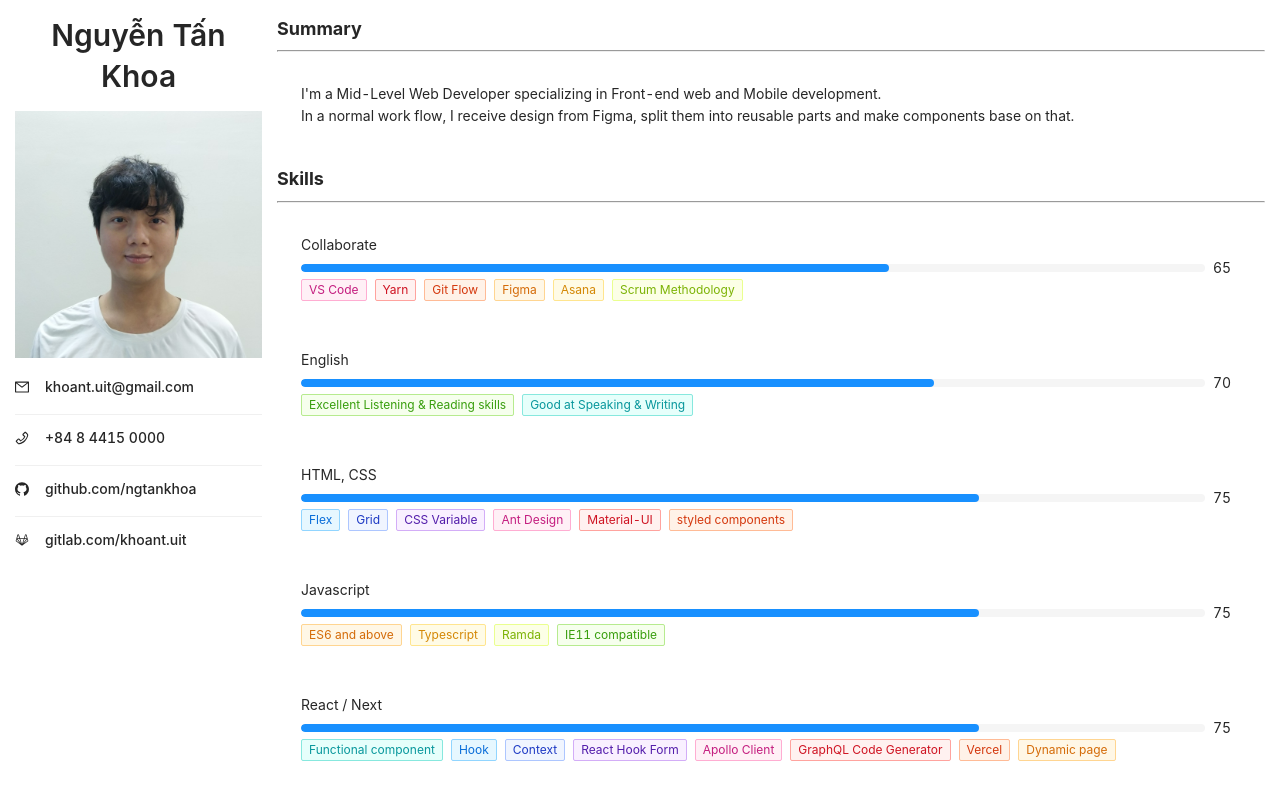
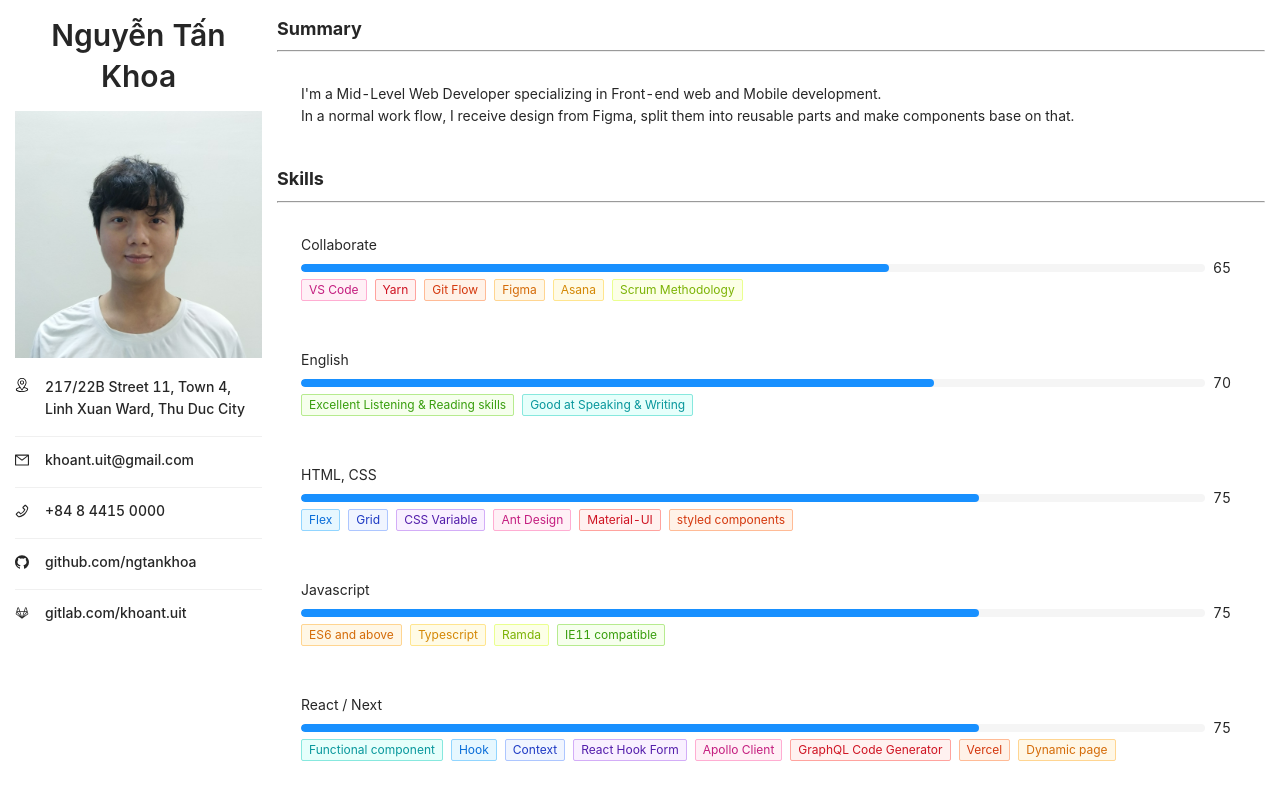
Before and after one commit to ngtankhoa/next-cv, a Next.js app: page / in a window 1280 px wide. Shown: the top 800 px of the page. Built offline with nearby package versions, Linux system fonts and the light colour scheme.

Commit message:
update address

```diff
--- /dev/null
+++ b/components/all-svg-icons/all-svg-icons.tsx
@@ -0,0 +1,54 @@
+export const Location = () => (
+    <svg
+        version='1.1'
+        id='Capa_1'
+        xmlns='http://www.w3.org/2000/svg'
+        xmlnsXlink='http://www.w3.org/1999/xlink'
+        x='0px'
+        y='0px'
+        viewBox='0 0 512 512'
+        enableBackground='new 0 0 512 512'
+        xmlSpace='preserve'
+        width={14}
+        height={14}
+    >
+        <g>
+            <g>
+                <path
+                    d='M341.476,338.285c54.483-85.493,47.634-74.827,49.204-77.056C410.516,233.251,421,200.322,421,166
+       C421,74.98,347.139,0,256,0C165.158,0,91,74.832,91,166c0,34.3,10.704,68.091,31.19,96.446l48.332,75.84
+       C118.847,346.227,31,369.892,31,422c0,18.995,12.398,46.065,71.462,67.159C143.704,503.888,198.231,512,256,512
+       c108.025,0,225-30.472,225-90C481,369.883,393.256,346.243,341.476,338.285z M147.249,245.945
+       c-0.165-0.258-0.337-0.51-0.517-0.758C129.685,221.735,121,193.941,121,166c0-75.018,60.406-136,135-136
+       c74.439,0,135,61.009,135,136c0,27.986-8.521,54.837-24.646,77.671c-1.445,1.906,6.094-9.806-110.354,172.918L147.249,245.945z
+        M256,482c-117.994,0-195-34.683-195-60c0-17.016,39.568-44.995,127.248-55.901l55.102,86.463
+       c2.754,4.322,7.524,6.938,12.649,6.938s9.896-2.617,12.649-6.938l55.101-86.463C411.431,377.005,451,404.984,451,422
+       C451,447.102,374.687,482,256,482z'
+                />
+            </g>
+        </g>
+        <g>
+            <g>
+                <path
+                    d='M256,91c-41.355,0-75,33.645-75,75s33.645,75,75,75c41.355,0,75-33.645,75-75S297.355,91,256,91z M256,211
+       c-24.813,0-45-20.187-45-45s20.187-45,45-45s45,20.187,45,45S280.813,211,256,211z'
+                />
+            </g>
+        </g>
+        <g></g>
+        <g></g>
+        <g></g>
+        <g></g>
+        <g></g>
+        <g></g>
+        <g></g>
+        <g></g>
+        <g></g>
+        <g></g>
+        <g></g>
+        <g></g>
+        <g></g>
+        <g></g>
+        <g></g>
+    </svg>
+);
--- a/components/index.ts
+++ b/components/index.ts
@@ -1,2 +1,3 @@
 export * from 'components/title-session/title-session';
 export * from 'components/information-container/information-container';
+export * from 'components/all-svg-icons/all-svg-icons';
--- a/containers/skills/skills.tsx
+++ b/containers/skills/skills.tsx
@@ -109,7 +109,6 @@ export function Skills() {
                     {item.description.map((tech, index) => {
                         colorIndex++;
                         if (colorIndex === colorLength) colorIndex = 0;
-                        console.log(colorIndex);
                         return (
                             <Tag key={index} color={tagColor[colorIndex]}>
                                 {tech}
--- a/pages/index.tsx
+++ b/pages/index.tsx
@@ -16,15 +16,10 @@ import {
     GithubOutlined,
     GitlabOutlined,
 } from '@ant-design/icons';
+import { Location } from 'components';
 
 const { Item } = List;
 const { Meta } = Item;
-// const Name = styled.p`
-//     font-size: 25px;
-//     font-weight: 500;
-//     text-align: center;
-//     margin-bottom: 0;
-// `;
 
 export default function Home() {
     return (
@@ -51,17 +46,13 @@ export default function Home() {
                             alt='Picture of me.'
                             width={400}
                             height={400}
-                            // style={{
-                            //     display: 'block',
-                            //     marginLeft: 'auto',
-                            //     marginRight: 'auto',
-                            //     maxWidth: '100%',
-                            //     height: 'auto',
-                            // }}
                         />
                     </SidebarItem>
                     <SidebarItem>
                         <List>
+                            <Item>
+                                <Meta avatar={<Location />} title='217/22B Street 11, Town 4, Linh Xuan Ward, Thu Duc City' />
+                            </Item>
                             <Item>
                                 <Meta
                                     avatar={<MailOutlined />}
```
